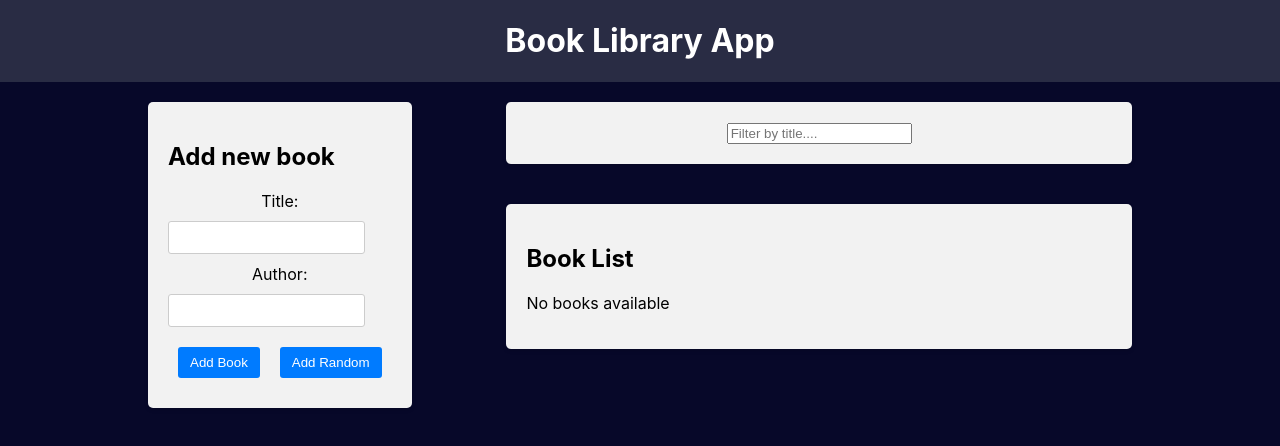
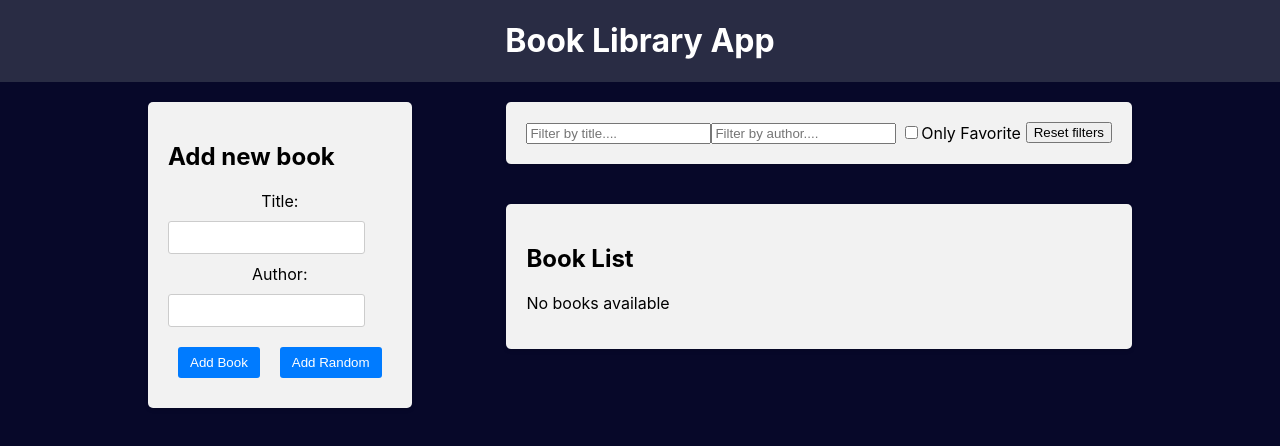
Before and after one commit to JaneKlymenko/23-book-library, a React (Create React App) app in the folder frontend/: page / in a window 1280 px wide. Shown: the top 446 px of the page. Built offline with nearby package versions, Linux system fonts and the light colour scheme.

Commit message:
filter by autor and favorite added

```diff
--- a/frontend/src/components/BookList/BookList.js
+++ b/frontend/src/components/BookList/BookList.js
@@ -3,11 +3,17 @@
 import { deleteBook, toggleFavorite } from "../../redux/books/actionCreators";
 import { RiBookmark3Fill, RiBookmark3Line } from "react-icons/ri";
 import "./BookList.css";
-import { selectTitleFilter } from "../../redux/slices/filterSlice";
+import {
+  selectTitleFilter,
+  selectAuthorFilter,
+  selectOnlyFavoriteFilter,
+} from "../../redux/slices/filterSlice";
 
 const BookList = () => {
   const books = useSelector((state) => state.books);
   const titleFilter = useSelector(selectTitleFilter);
+  const authorFilter = useSelector(selectAuthorFilter);
+  const onlyFavoriteFilter = useSelector(selectOnlyFavoriteFilter);
   const dispatch = useDispatch();
   const handleDeleteBook = (id) => {
     dispatch(deleteBook(id));
@@ -21,8 +27,11 @@
     const matchesTitle = book.title
       .toLowerCase()
       .includes(titleFilter.toLowerCase());
-    // console.log({ title: book.title, matchesTitle });
-    return matchesTitle;
+    const matchesAuthor = book.author
+      .toLowerCase()
+      .includes(authorFilter.toLowerCase());
+    const matchesFavorite = onlyFavoriteFilter ? book.isFavorite : true;
+    return matchesTitle && matchesAuthor && matchesFavorite;
   });
   return (
     <div className="app-block book-list">
--- a/frontend/src/components/Filter/Filter.js
+++ b/frontend/src/components/Filter/Filter.js
@@ -2,6 +2,11 @@
 import {
   selectTitleFilter,
   setTitleFilter,
+  selectAuthorFilter,
+  setAuthorFilter,
+  setOnlyFavoriteFilter,
+  selectOnlyFavoriteFilter,
+  resetFilters,
 } from "../../redux/slices/filterSlice";
 
 import "./Filter.css";
@@ -9,14 +14,25 @@
 const Filter = () => {
   const dispatch = useDispatch();
   const titleFilter = useSelector(selectTitleFilter);
+  const authorFilter = useSelector(selectAuthorFilter);
+  const onlyFavoriteFilter = useSelector(selectOnlyFavoriteFilter);
 
   const handletitleFilterChange = (e) => {
     dispatch(setTitleFilter(e.target.value));
-    console.log(titleFilter);
+    // console.log(titleFilter);
   };
-
+  const handleAuthorFilterChange = (e) => {
+    dispatch(setAuthorFilter(e.target.value));
+  };
+  const handleResetFilters = () => {
+    dispatch(resetFilters());
+  };
+  const handleOnlyFavoriteFilterChange = () => {
+    dispatch(setOnlyFavoriteFilter());
+  };
   return (
     <div className="app-block filtert">
+      <div className="filter-row">
         <div className="filter-group">
           <input
             type="text"
@@ -25,6 +41,28 @@
             onChange={handletitleFilterChange}
           />
         </div>
+        <div className="filter-group">
+          <input
+            type="text"
+            value={authorFilter}
+            placeholder="Filter by author...."
+            onChange={handleAuthorFilterChange}
+          />
+        </div>
+        <div className="filter-group">
+          <label>
+            <input
+              type="checkbox"
+              checked={onlyFavoriteFilter}
+              onChange={handleOnlyFavoriteFilterChange}
+            />
+            Only Favorite
+          </label>
+        </div>
+        <button type="button" onClick={handleResetFilters}>
+          Reset filters
+        </button>
+      </div>
     </div>
   );
 };
--- a/frontend/src/redux/slices/filterSlice.js
+++ b/frontend/src/redux/slices/filterSlice.js
@@ -2,6 +2,8 @@
 
 const initialState = {
   title: "",
+  author: "",
+  onlyFavorite: false,
 };
 
 const filterSlice = createSlice({
@@ -9,13 +11,31 @@
   initialState,
   reducers: {
     setTitleFilter: (state, action) => {
-      return { ...state, title: action.payload };
+      // return { ...state, title: action.payload };
+      //only for slices (immer lib)
+      state.title = action.payload;
+    },
+    setAuthorFilter: (state, action) => {
+      state.author = action.payload;
+    },
+    setOnlyFavoriteFilter: (state) => {
+      state.onlyFavorite = !state.onlyFavorite;
+    },
+    resetFilters: () => {
+      return initialState;
     },
   },
 });
 
-export const { setTitleFilter } = filterSlice.actions;
+export const {
+  setTitleFilter,
+  setAuthorFilter,
+  setOnlyFavoriteFilter,
+  resetFilters,
+} = filterSlice.actions;
 
 export const selectTitleFilter = (state) => state.filter.title;
+export const selectAuthorFilter = (state) => state.filter.author;
+export const selectOnlyFavoriteFilter = (state) => state.filter.onlyFavorite;
 
 export default filterSlice.reducer;
```
Lines whose indentation alone changed are shown as unchanged.
